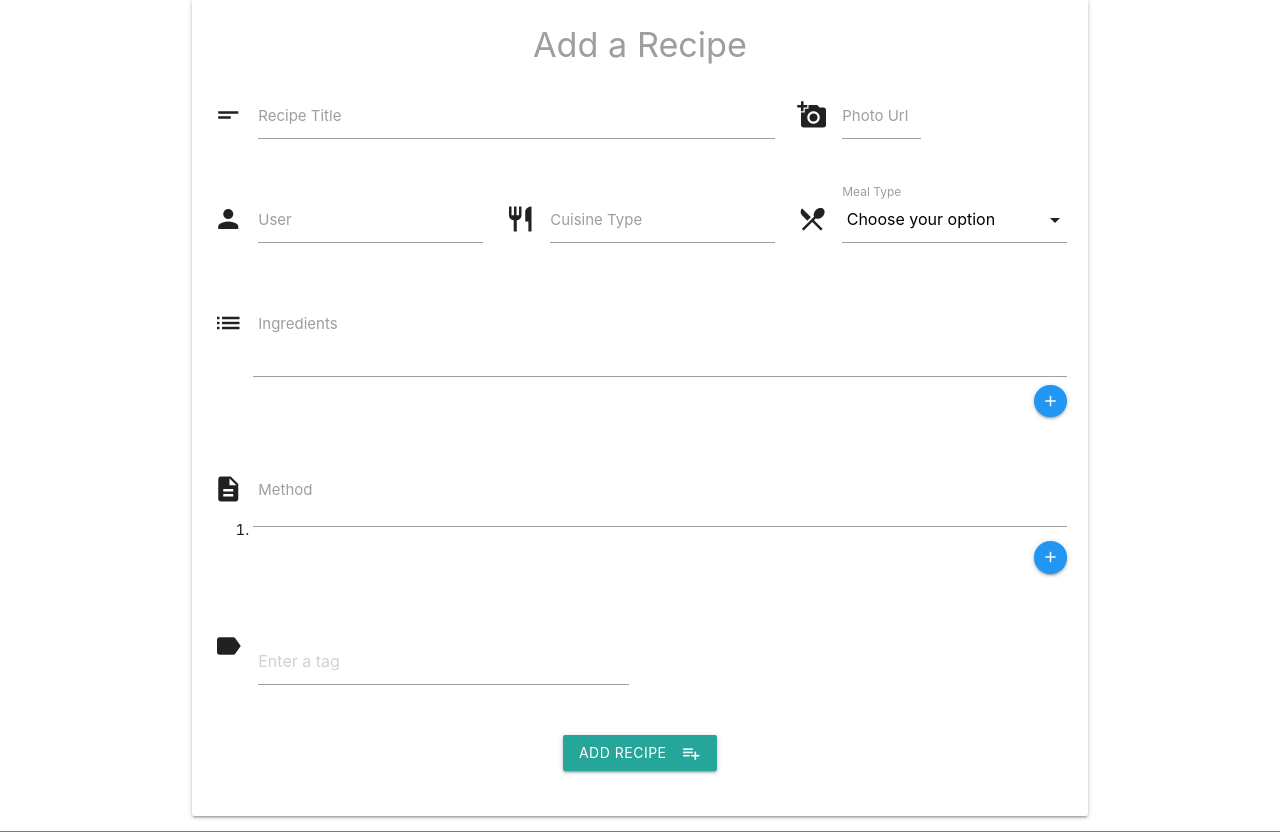
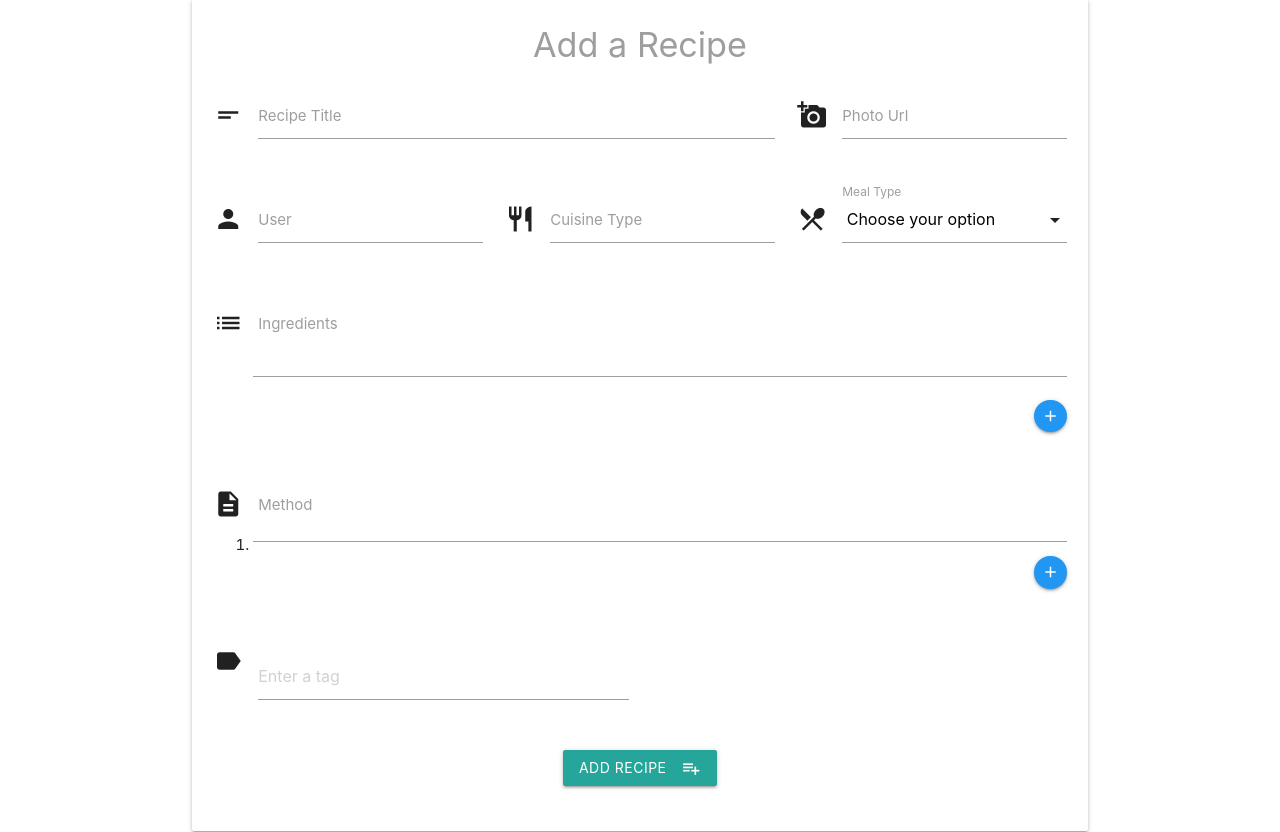
Before and after one commit to Beibhinn/data-milestone-project, a Flask app: page /add_recipe in a window 1280 px wide. Shown: the part 73-905 px from the top of the page. Run offline with Flask 2, Linux system fonts and the light colour scheme; a database or web service that is not in the repository returns one stand-in record (values such as "Sample title"); some libraries are stand-ins or nearby versions.

Commit message:
moving computer

```diff
--- a/templates/addrecipe.html
+++ b/templates/addrecipe.html
@@ -12,7 +12,7 @@
                     <input id="title" name="title" type="text" required>
                     <label>Recipe Title</label>
                 </div>
-                <div class="input-field col s12 m2">
+                <div class="input-field col s12 m4">
                     <i class="material-icons prefix">add_a_photo</i>
                     <input id="photo_src" name="photo_src" type="text">
                     <label>Photo Url</label>
@@ -46,12 +46,12 @@
                 </div>
             </div>
             <div class="row">
-                <div class="input-field col s12">
+                <div id="ingred-cont" class="input-field col s12">
                     <i class="material-icons prefix">list</i>
                     <ul id="ingred-list">
                         <li><input name="ingredients[0]" id="ingredients" class="materialize-textarea" required></li>
-                        <a class="right btn-floating btn-small waves-effect waves-light blue" id="add-ingred"><i class="material-icons">add</i></a>
                     </ul>
+                    <a class="right btn-floating btn-small waves-effect waves-light blue" id="add-ingred"><i class="material-icons">add</i></a>
                     <label for="ingredients">Ingredients</label>
                 </div>
             </div>
@@ -100,7 +100,13 @@
 
     let ingredientCount = 1;
     $("#add-ingred").on('click', function() {
-        $('#ingred-list li:last').append(`<li><input name='ingredients[${ingredientCount++}]' class="materialize-textarea"></li>`);
+        $('#ingred-list').append(`<li><textarea name='ingredients[${ingredientCount++}]' class="materialize-textarea"></textarea></li>`);
+
+        let listCount = $("#ingred-list").children("li").length;
+
+        if (listCount > 1) {
+            $("#ingred-cont>a").before("<a class=\"right close btn-floating btn-small waves-effect waves-light red\"><i class=\"material-icons\">close</i></a>")
+        }
     });
     let methodCount = 1;
     $("#add-method").on('click', function() {
```
